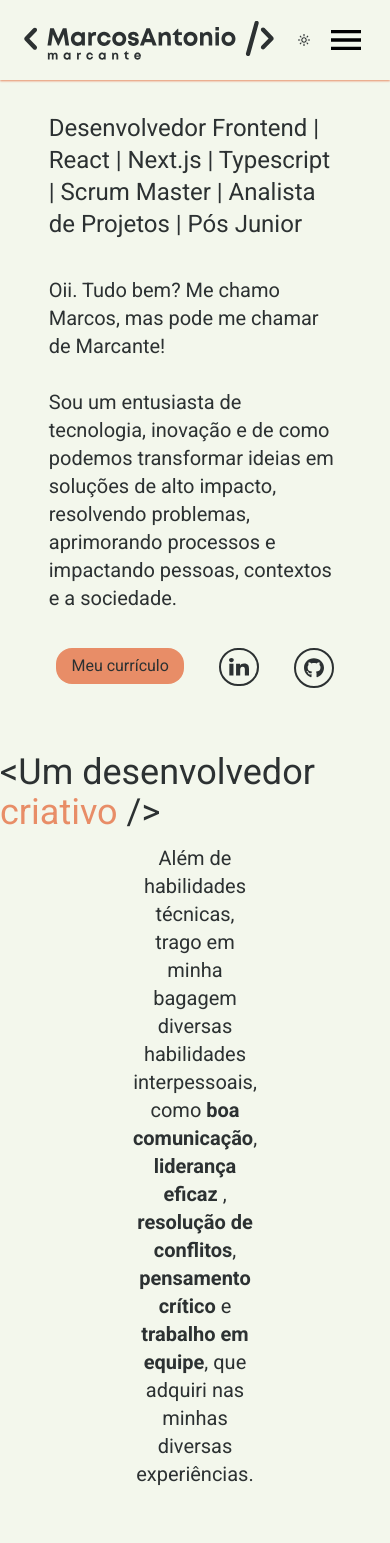
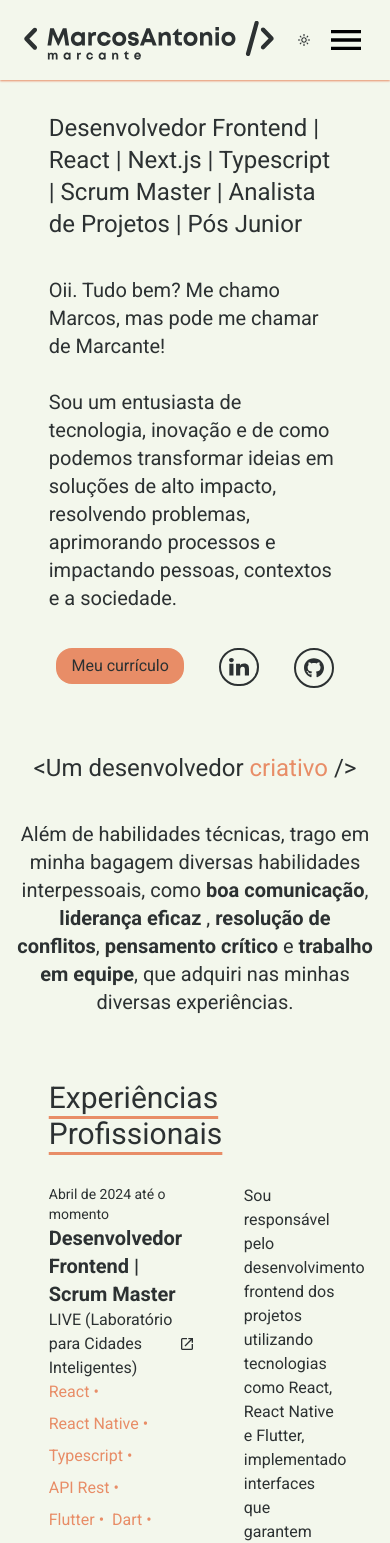
Before and after one commit to marcoslima12/portfolio, a Next.js app: page / in a window 390 px wide. Shown: the top 1543 px of the page. Built offline with nearby package versions, Linux system fonts and the light colour scheme.

Commit message:
cta responsive

```diff
--- a/src/pages/index.tsx
+++ b/src/pages/index.tsx
@@ -98,12 +98,12 @@ export default function Home() {
       </SectionWrapper>
 
       <SectionWrapper>
-        <div className="flex items-center flex-col justify-normal gap-3">
-          <h1 className="text-4xl text-light-text dark:text-dark-text">
+        <div className="flex items-center text-center flex-col justify-normal gap-3">
+          <h1 className="pb-6 lg:pb-0 text-2xl lg:text-4xl text-light-text dark:text-dark-text">
             &lt;Um desenvolvedor{" "}
             <span className="text-dark-highlight">{currentText}</span> /&gt;
           </h1>
-          <p className="w-1/3 text-center text-xl text-light-text dark:text-dark-text">
+          <p className=" px-4 lg:px-0 lg:w-1/3 text-center text-xl text-light-text dark:text-dark-text">
             Além de habilidades técnicas, trago em minha bagagem diversas
             habilidades interpessoais, como <SoftSkill text="boa comunicação" />
             , <SoftSkill text="liderança eficaz" /> ,{" "}
```
